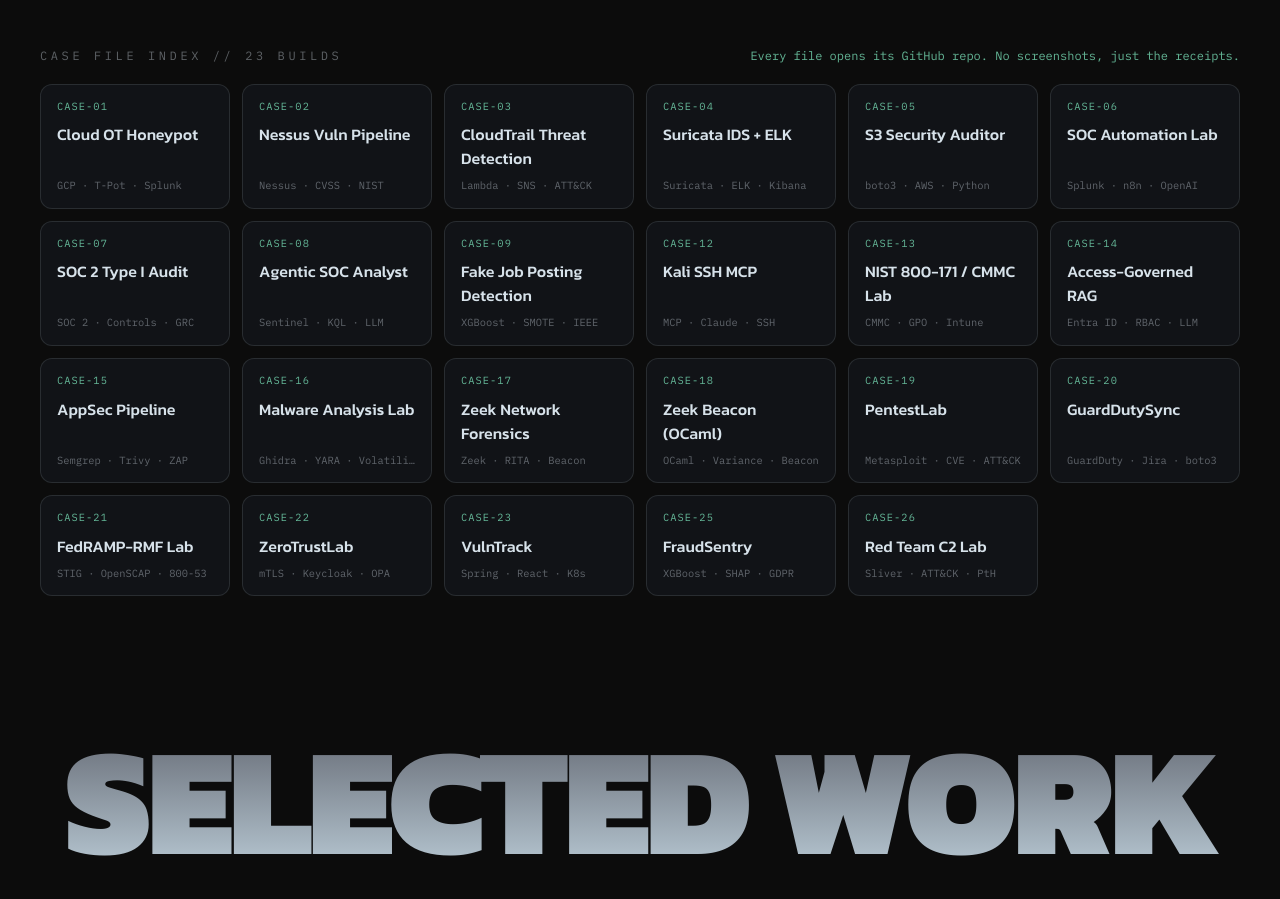
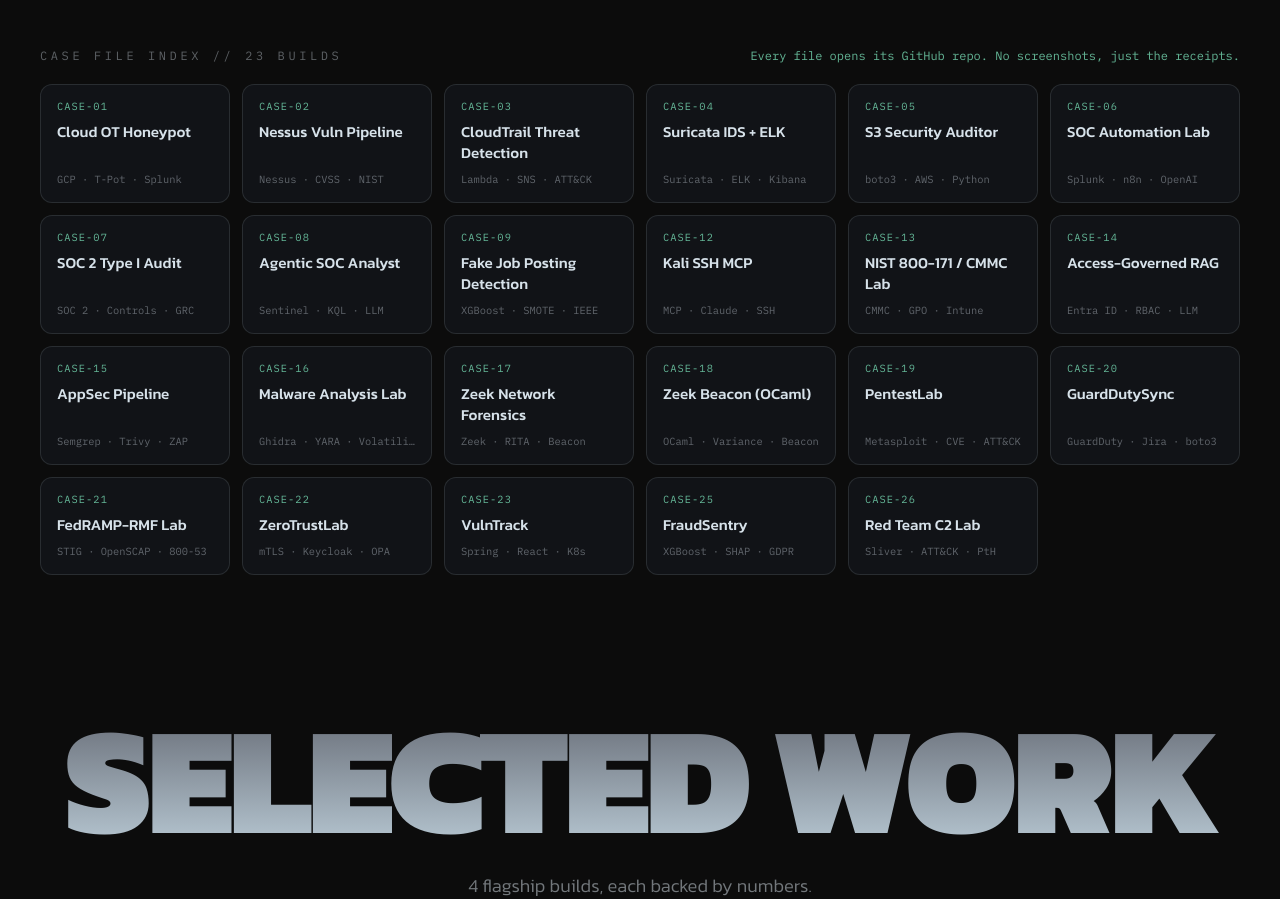
Before and after one commit to ronankongala/portfolio, a React (Vite) app: page / in a window 1280 px wide. Shown: the part 3500-4399 px from the top of the page. Built offline with nearby package versions, Linux system fonts and the light colour scheme.

Commit message:
Shrink project card titles by 5% (14/16px -> 13.3/15.2px)

```diff
--- a/src/sections/CaseStripSection.tsx
+++ b/src/sections/CaseStripSection.tsx
@@ -15,7 +15,7 @@
           &#8599;
         </span>
       </span>
-      <h3 className="text-[#D7E2EA] font-medium text-sm sm:text-base leading-snug">{item.name}</h3>
+      <h3 className="text-[#D7E2EA] font-medium text-[0.83125rem] sm:text-[0.95rem] leading-snug">{item.name}</h3>
       <p className="mt-auto font-mono text-[0.65rem] text-[#D7E2EA]/40 truncate">{item.tags.join(' · ')}</p>
     </a>
   );
```
